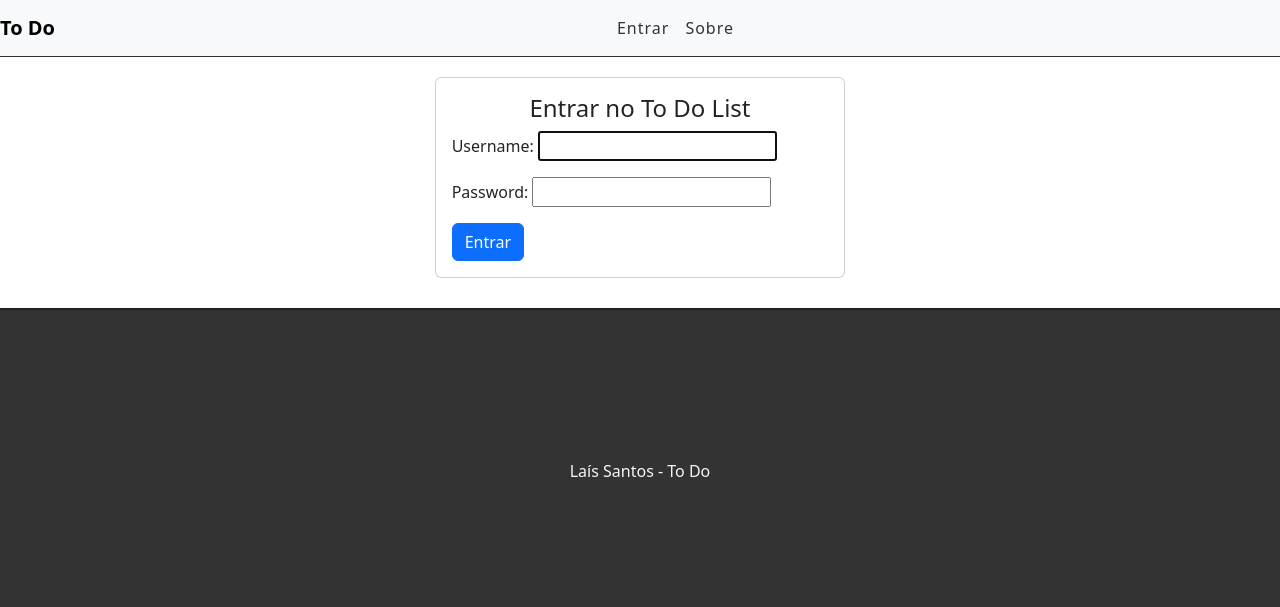
After one commit to LaisDomingos/ToDo, a Django app: page /accounts/login/ in a window 1280 px wide. The commit adds this page. Shown: the top 607 px of the page. Run offline with Django 5.2, Linux system fonts and the light colour scheme.

Commit message:
Login sendo feito

```diff
--- a/projeto-todo/todo/tasks/static/css/style.css
+++ b/projeto-todo/todo/tasks/static/css/style.css
@@ -136,3 +136,8 @@ ul.messages li {
     margin-left: 5px;
     margin-right: 5px;
 }
+
+/* Login */
+.auth-card {
+    margin-bottom: 30px;
+}
--- a/projeto-todo/todo/tasks/templates/base.html
+++ b/projeto-todo/todo/tasks/templates/base.html
@@ -19,15 +19,27 @@
 
             <div class="collapse navbar-collapse" id="navbarSupportedContent">
                 <ul class="navbar-nav">
+                    {% if user.is_authenticated %}
                     <li class="nav-item">
-                        <a class="nav-link" href="#">Tarefas</a>
+                        <a class="nav-link" href="/">Tarefas</a>
                     </li>
                     <li class="nav-item">
-                        <a class="nav-link" href="#">Usuários</a>
+                            <a class="nav-link" href="#">Usuários</a>
+                        </li>
+                    {% else %}
+                    <li class="nav-item">
+                        <a class="nav-link" href="/accounts/login">Entrar</a>
                     </li>
+                    {% endif %}
                     <li class="nav-item">
-                        <a class="nav-link" href="#">Sobre nós</a>
+                        <a class="nav-link" href="#">Sobre</a>
                     </li>
+                    {% if user.is_authenticated %}
+                    <form action="{% url 'logout' %}" method="post">
+                        {% csrf_token %}
+                        <button type="submit" class="nav-link">Sair</button>
+                    </form>
+                    {% endif %}
                 </ul>
             </div>
         </nav>
--- /dev/null
+++ b/projeto-todo/todo/templates/registration/login.html
@@ -0,0 +1,24 @@
+{% extends  'base.html' %}
+
+{% block title %}Entrar{% endblock %}
+
+{% block conteudo %}
+<div class="row">
+    <div class="col-md-4 offset-md-4">
+        <div class="card  auth-card">
+            <div class="card-body">
+                <h4 class="card-title text-center">Entrar no To Do List</h4>
+
+                <form method="post">
+                    {% csrf_token %}
+                    <input type="hidden" name="next" value="{{ next }}">
+
+                    {{ form.as_p }}
+
+                    <button type="submit" class="btn btn-primary btn-block">Entrar</button>
+                </form>
+            </div>
+        </div>
+    </div>
+</div>
+{% endblock %}
--- a/projeto-todo/todo/todo/urls.py
+++ b/projeto-todo/todo/todo/urls.py
@@ -1,7 +1,10 @@
 from django.contrib import admin
 from django.urls import path, include
+from django.contrib.auth import views as auth_views
 
 urlpatterns = [
     path('admin/', admin.site.urls),
-    path('', include('tasks.urls'))
+    path('', include('tasks.urls')),
+    path('accounts/', include('django.contrib.auth.urls')),
+    path('accounts/logout/', auth_views.LogoutView.as_view(), name='logout'),
 ]
```
Also changed, not shown: projeto-todo/todo/tasks/views.py (+7 -1 lines), projeto-todo/todo/todo/settings.py (+21 -22 lines), projeto-todo/todo/db.sqlite3.
